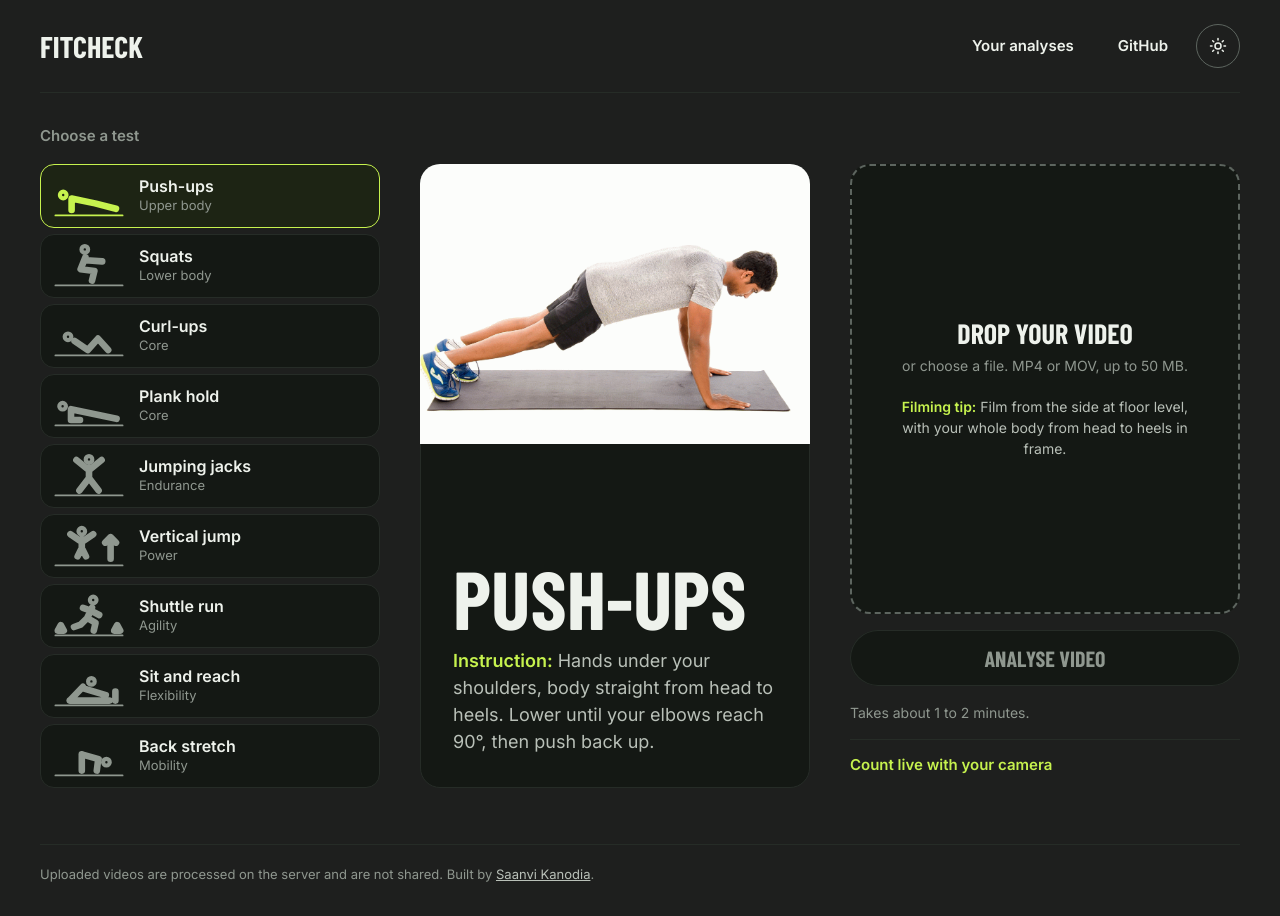
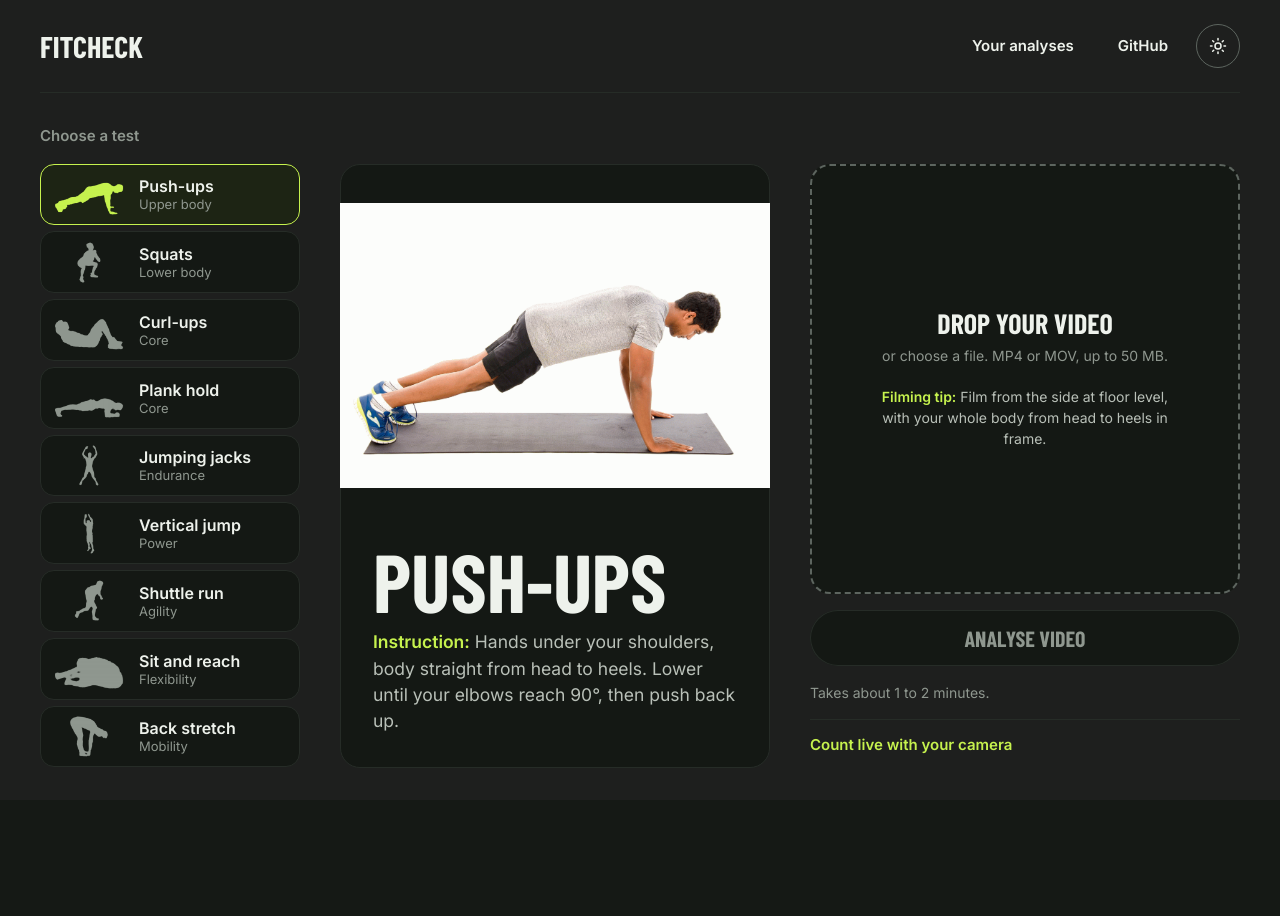
Before and after one commit to saanvi-kanodia/FitCheck, a Flask app: page / in a window 1280 px wide. After the commit the page ends 768 px from the top, so only its background shows below. Run offline with Flask 3, Linux system fonts and the light colour scheme; some web fonts are replaced.

Commit message:
Fit the window, silhouettes on test buttons, GIFs for every test
- The main screen fits the window height at 100% zoom: test rows, the panel
  and the upload column shrink together on shorter windows.
- Every panel picture is shown whole (never trimmed or zoomed) and fills the
  space above the test name.
- Test buttons and the analyses list show silhouettes traced from each
  test's own picture, grey, lime when selected.
- Back stretch and sit and reach now use the owner's animations.
- Narrower test column; footer removed.

Co-Authored-By: Claude Opus 5.5 <noreply@anthropic.com>

```diff
--- a/webapp/templates/index.html
+++ b/webapp/templates/index.html
@@ -55,7 +55,7 @@
   .live-note { margin: 0; font-size: 14px; color: var(--muted); }
 
   /* Main: the test list, then the stage */
-  main { display: grid; grid-template-columns: minmax(0, 340px) minmax(0, 1fr); gap: 40px; align-items: start; padding: 32px 0 56px; }
+  main { display: grid; grid-template-columns: minmax(0, 260px) minmax(0, 1fr); gap: 40px; align-items: start; padding: 32px 0 56px; }
   .picker, .stage { min-width: 0; }
   .label { display: flex; justify-content: space-between; align-items: center; margin: 0 0 16px; font-size: 15px; font-weight: 600; color: var(--muted); }
   .group + .group { margin-top: 36px; }
@@ -83,6 +83,15 @@
   .tests input { position: absolute; opacity: 0; pointer-events: none; }
   .thumb { grid-row: span 2; width: 72px; height: 44px; display: grid; place-items: center; }
   .thumb svg { width: 100%; height: auto; stroke: var(--muted); }
+  svg.icon .ground { stroke: var(--line); stroke-width: 2; }
+  .sil { display: block; width: 100%; height: 100%; background: var(--muted);
+         -webkit-mask: var(--sil) center / contain no-repeat; mask: var(--sil) center / contain no-repeat; }
+  .tests label:has(input:checked) .sil, .saved li.active .sil { background: var(--accent-text); }
+  .plate .credit { display: block; margin-top: 6px; padding-inline: var(--pad); font-size: 11.5px; color: var(--muted); text-align: right; }
+  .plate .credit a { color: inherit; }
+  .plate:has(.sil-big) { place-items: center; grid-template-rows: 1fr auto; }
+  .plate .sil-big { width: 100%; height: 240px; max-width: 420px; background: var(--accent-text); }
+  .plate svg.icon { max-width: 360px; }
   .tests b { font-weight: 600; font-size: 16px; line-height: 1.25; align-self: end; }
   .tests small { font-size: 13px; color: var(--muted); align-self: start; }
   .tests label:hover { border-color: var(--edge); }
@@ -95,11 +104,6 @@
   #empty:not(.hidden) { display: grid; grid-template-columns: minmax(0, 1fr) minmax(0, 1fr); gap: 40px; align-items: stretch; }
   /* Line the panels up with the first test, below the "Choose a test" label (15px at 1.5 line height, plus its 16px margin). */
   /* ...and end them level with the last test: nine 64px rows with 6px gaps. */
-  @media (min-width: 901px) {
-    #empty:not(.hidden) { margin-top: calc(15px * 1.5 + 16px); height: calc(9 * 64px + 8 * 6px); }
-    .test-panel { min-height: 0; }
-    .drop { min-height: 0; }
-  }
   .test-panel { display: flex; flex-direction: column; justify-content: space-between; gap: 24px; min-height: 560px; --pad: 32px; padding: var(--pad);
                 background: var(--plate); border: 1px solid var(--line); border-radius: var(--r); }
   .plate { flex: 1; display: grid; place-items: center; min-height: 240px; }
@@ -110,7 +114,7 @@
   /* Edge to edge and flush with the panel's top, its corners following the panel's. */
   .plate:has(img.big) { place-items: start stretch; margin: calc(-1px - var(--pad)) calc(-1px - var(--pad)) 0; }
   .plate picture:has(img.big) { overflow: hidden; border-radius: var(--r) var(--r) 0 0; }
-  .plate img.big { width: 100%; max-width: none; height: min(280px, 64vw);    max-height: none; object-fit: cover; transform: translateY(var(--shift, 0px)) scale(var(--zoom, 1)); }
+  .plate img.big { width: 100%; max-width: none; height: min(280px, 64vw);    max-height: none; object-fit: contain;   /* never trimmed or zoomed, so nobody is cut off at any window size or browser zoom */ }
   .plate img.big.whole { object-fit: contain; }
   /* Two frames of one rep, top and bottom, alternating; it holds on the top frame under reduced motion or on hover. */
   /* One rep cut out of the push-up sample clip; under reduced motion the still frame shows instead. */
@@ -263,8 +267,29 @@
   footer { padding: 20px 0 32px; border-top: 1px solid var(--line); font-size: 13px; color: var(--muted); }
   footer a { color: var(--soft); }
 
+  @media (min-width: 901px) {
+    /* Fit the window's height: the nine test rows shrink (64px down to 44px) so the list and the
+       panels beside it end above the bottom of the screen. 196px = header, top padding, the
+       "Choose a test" label and a bottom margin. */
+    :root { --rowh: clamp(44px, calc((100vh - 196px - 48px) / 9), 64px); --panelh: calc(9 * var(--rowh) + 48px); }
+    main { padding-bottom: 24px; }
+    .tests label { min-height: var(--rowh); padding-block: 2px; }
+    .thumb { height: min(44px, calc(var(--rowh) - 10px)); }
+    .tests label small { line-height: 1.25; }
+    #empty:not(.hidden) { margin-top: calc(15px * 1.5 + 16px); height: var(--panelh); }
+    .test-panel { min-height: 0; gap: 16px; }
+    .plate { min-height: 0; }
+    .plate img { max-height: max(140px, calc(var(--panelh) - 330px)); }
+    /* The picture fills whatever height the panel has left after the name and the instruction. */
+    .plate:has(img.big) { display: flex; flex-direction: column; align-items: stretch; min-height: 150px; }
+    .plate picture:has(img.big) { flex: 1; min-height: 0; display: block; }
+    .plate img.big { height: 100%; min-height: 150px; }
+    .test-panel h1 { font-size: clamp(44px, min(6.4vw, calc(var(--panelh) * .15)), 96px); }
+    .test-panel p { font-size: clamp(15px, calc(var(--panelh) * .029), 18px); }
+    .drop { min-height: 0; }
+  }
   @media (max-width: 1100px) {
-    #empty:not(.hidden) { grid-template-columns: minmax(0, 1fr); }
+    #empty:not(.hidden) { grid-template-columns: minmax(0, 1fr); height: auto; }   /* stacked panels grow with their content */
     .test-panel { min-height: 0; }
     .plate { min-height: 180px; }
   }
@@ -422,7 +447,6 @@
     </section>
   </main></form>
   <div id="infoPop" class="hidden" role="dialog"></div>
-  <footer>Uploaded videos are processed on the server and are not shared. Built by <a href="https://portfolio-website-theta-lilac.vercel.app/" target="_blank" rel="noopener">Saanvi Kanodia</a>.</footer>
 </div>
 
 <script>
@@ -465,7 +489,23 @@ const ILLUS = {
   sitreach: ['<circle cx="64" cy="29" r="3.5"/><path d="M28 61h66M28 61L50 38M52 41L88 52M104 46v15"/>', 'Sit with your legs straight and feet against a box. Reach forward slowly as far as you can and hold for two seconds.'],
   backstretch: ['<circle cx="89" cy="47" r="3.5"/><path d="M48 34v27M48 34L76 42M75 45L73 61"/>', 'Stand with your feet together and knees straight. Bend forward slowly from the hips and reach towards the floor.'],
 };
-const miniSvg = key => ILLUS[key] ? `<svg viewBox="0 0 120 72" fill="none" stroke-width="12" stroke-linecap="round" stroke-linejoin="round">${G}${ILLUS[key][0]}</svg>` : '';
+// Line icons: one even, thin outline, outlined heads, feet on a faint ground line (viewBox 120 x 72).
+const ICON_GROUND = '<path class="ground" d="M6 66h108"/>';
+const ICONS = {
+  pushup:       '<circle cx="97" cy="38" r="6"/><path d="M14 63L50 54L86 44M86 45L88 63"/>',
+  squats:       '<circle cx="60" cy="11" r="6"/><path d="M58 21L46 42L68 45L66 63H75M58 26L84 30"/>',
+  curlups:      '<circle cx="30" cy="35" r="6"/><path d="M38 42L60 59L78 41L94 63H101M39 46L61 47"/>',
+  plank:        '<circle cx="99" cy="45" r="6"/><path d="M14 63L52 57L88 51M88 52V63H102"/>',
+  jumpingjack:  '<circle cx="60" cy="10" r="6"/><path d="M60 20V41M60 25L44 9M60 25L76 9M60 41L47 63M60 41L73 63"/>',
+  verticaljump: '<circle cx="50" cy="12" r="6"/><path d="M50 22V40M50 27L40 9M50 27L60 9M50 40L44 50L48 58M50 40L57 50L59 58M96 58V20M88 28L96 20L104 28"/>',
+  shuttlerun:   '<circle cx="70" cy="12" r="6"/><path d="M68 21L58 39M58 39L72 47L68 63M58 39L47 50L36 54M66 26L77 33L84 27M66 26L54 30L49 24M8 63L13 53L18 63ZM102 63L107 53L112 63Z"/>',
+  sitreach:     '<circle cx="70" cy="33" r="6"/><path d="M40 61H88M40 61L62 42M62 44L90 53M94 49H108V63H94Z"/>',
+  backstretch:  '<circle cx="91" cy="46" r="6"/><path d="M50 63V34M50 34L80 40M80 42L80 62"/>',
+};
+const iconSvg = (key, sw) => ICONS[key] ? `<svg class="icon" viewBox="0 0 120 72" fill="none" stroke-width="${sw}" stroke-linecap="round" stroke-linejoin="round" aria-hidden="true">${ICON_GROUND}${ICONS[key]}</svg>` : '';
+// Silhouettes cut from the exercise GIFs and photos (webapp/static/sil-*.png), tinted by CSS through a mask.
+const silhouette = (key, cls = '') => `<span class="sil ${cls}" style="--sil: url('/static/sil-${key}.png')" aria-hidden="true"></span>`;
+const miniSvg = key => silhouette(key);
 const radios = [...form.querySelectorAll('input[name=test]')];
 const testName = key => radios.find(r => r.value === key)?.parentElement.querySelector('b').textContent || key;
 const selectedTest = () => form.querySelector('input[name=test]:checked').value;
@@ -486,14 +526,21 @@ PANEL_PICS.pushup = { anim: '/static/pushup.gif', still: '/static/pushup-gif-sti
 PANEL_PICS.curlups = { anim: '/static/curlups.gif', still: '/static/curlups-gif-still.png', w: 1200, h: 795 };
 // Vertical jump: the owner's GIF, shown as it is.
 PANEL_PICS.verticaljump = { anim: '/static/verticaljump.gif', still: '/static/verticaljump-gif-still.png', w: 1080, h: 720 };
+// Back stretch: the owner's GIF, shown as it is.
+PANEL_PICS.backstretch = { anim: '/static/backstretch.gif', still: '/static/backstretch-gif-still.png', w: 400, h: 400 };
+// Sit and reach: the owner's animation, shown as it is.
+PANEL_PICS.sitreach = { anim: '/static/sitreach.webp', still: '/static/sitreach-still.png', w: 760, h: 700 };
+// Credits for the openly licensed photos behind a test's picture or silhouette.
+const PIC_CREDITS = {
+};
 // Shown larger, running to the panel edges.
 // How far each is zoomed in on its person (the GIFs carry wide white margins).
-const BIG_PICS = { verticaljump: 1.35, jumpingjack: 1, plank: 1.1, pushup: 1, curlups: 1 };
+const BIG_PICS = { verticaljump: 1, jumpingjack: 1, plank: 1, pushup: 1, curlups: 1, sitreach: 1, backstretch: 1, squats: 1, shuttlerun: 1 };   // all fill the space above the name, shown whole
 // Pixels to move a picture down inside its box (jumping jacks' hands reach the top edge).
 const PIC_SHIFT = {};
 // Always shown whole, never trimmed at any screen width (her hands and feet reach the GIF's edges).
 // Jumping jacks fills the box's full height instead; only the empty white at the sides is trimmed.
-const WHOLE_PICS = [];
+const WHOLE_PICS = ['backstretch'];   // square GIF: trimming to fill the box would cut her feet off
 // Why live mode can't run here, or '' when it can.
 const liveBlocker = () => !window.isSecureContext ? 'Live mode needs a secure (https) connection.'
   : !navigator.mediaDevices?.getUserMedia ? 'This browser does not support camera access.'
@@ -506,7 +553,8 @@ function syncTest() {
   const ill = ILLUS[sel.value];
   $('illus').innerHTML = PANEL_PICS[sel.value]
     ? `<picture><source srcset="${PANEL_PICS[sel.value].still}" media="(prefers-reduced-motion: reduce)"><img class="${BIG_PICS[sel.value] ? 'big' : ''}${WHOLE_PICS.includes(sel.value) ? ' whole' : ''}" style="--zoom: ${BIG_PICS[sel.value] || 1}; --shift: ${PIC_SHIFT[sel.value] || 0}px" src="${PANEL_PICS[sel.value].anim}" alt="" width="${PANEL_PICS[sel.value].w}" height="${PANEL_PICS[sel.value].h}"></picture>`
-    : `<svg viewBox="0 0 120 72" fill="none" stroke-width="10" stroke-linecap="round" stroke-linejoin="round">${G}${ill[0]}</svg>`;
+    : silhouette(sel.value, 'sil-big');
+  if (PIC_CREDITS[sel.value]) $('illus').insertAdjacentHTML('beforeend', `<small class="credit">${PIC_CREDITS[sel.value]}</small>`);
   $('figNo').textContent = `Fig. ${radios.indexOf(sel) + 1}`;
   $('emptyTitle').innerHTML = testName(sel.value).split(' ').map(w => `<span class="nw">${esc(w)}</span>`).join(' ');
   $('emptyHint').innerHTML = `<b>Instruction:</b> ${esc(ill[1])}`;
@@ -518,8 +566,7 @@ function syncTest() {
   $('filmTip').innerHTML = FILMING[sel.value] ? `<b>Filming tip:</b> ${esc(FILMING[sel.value])}` : '';
 }
 radios.forEach(r => {
-  r.parentElement.querySelector('.thumb').innerHTML =
-    `<svg viewBox="0 0 120 72" fill="none" stroke-width="11" stroke-linecap="round" stroke-linejoin="round">${G}${ILLUS[r.value][0]}</svg>`;
+  r.parentElement.querySelector('.thumb').innerHTML = silhouette(r.value);
   r.addEventListener('change', syncTest);
 });
 syncTest();
```
Also changed, not shown: webapp/static/backstretch-gif-still.png (added), webapp/static/backstretch.gif (added), webapp/static/sil-backstretch.png (added), webapp/static/sil-curlups.png (added), webapp/static/sil-jumpingjack.png (added), webapp/static/sil-plank.png (added), webapp/static/sil-pushup.png (added), webapp/static/sil-shuttlerun.png (added), webapp/static/sil-sitreach.png (added), webapp/static/sil-squats.png (added), webapp/static/sil-verticaljump.png (added), webapp/static/sitreach-still.png (added), webapp/static/sitreach.webp (added).
